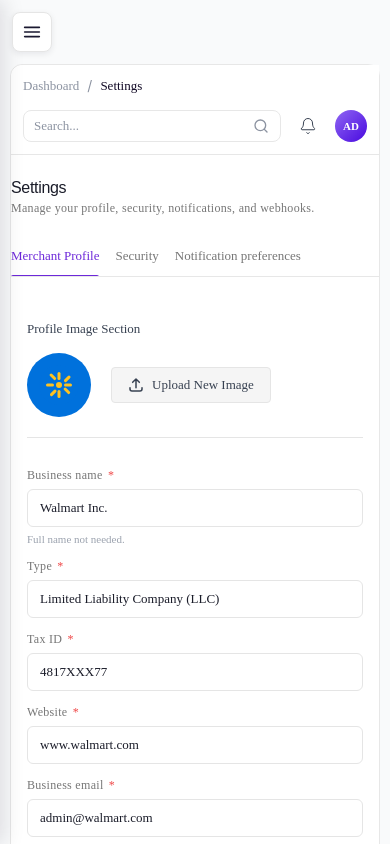
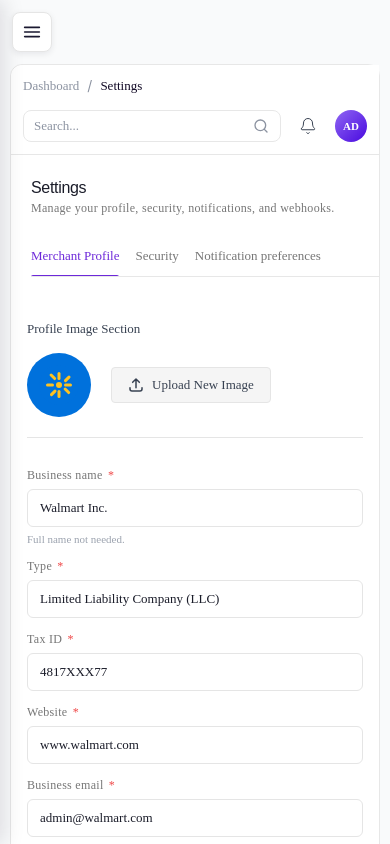
Before and after one commit to sagar-facepe-2303/facepe09-merchant-web-app, a React (Vite) app: page /dashboard/settings in a window 390 px wide. Shown: the top 844 px of the page. Built offline with nearby package versions, Linux system fonts and the light colour scheme; a web font is replaced by a local one.

Commit message:
feat: adjust margins for settings header and tabs; refine security card borders

```diff
--- a/src/components/settings/settings.css
+++ b/src/components/settings/settings.css
@@ -802,6 +802,17 @@
   .security-panel,
   .notifications-panel {
     margin-left: 0;
+
+  }
+
+  .settings-header,.settings-tabs{
+    margin-left: 20px;
+  }
+
+  .security-card {
+    border-top: 0;
+    border-bottom: 0;
+    border-radius: 0;
   }
 
   .settings-tabs {
```
